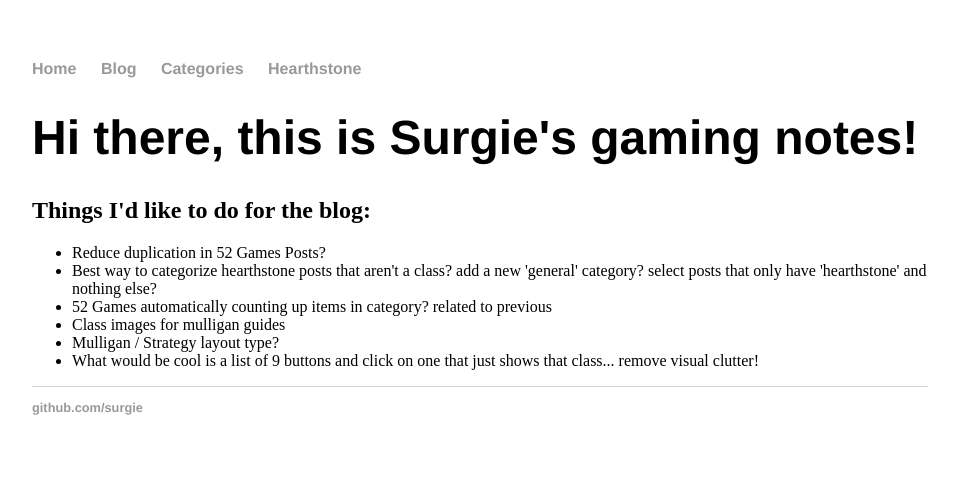
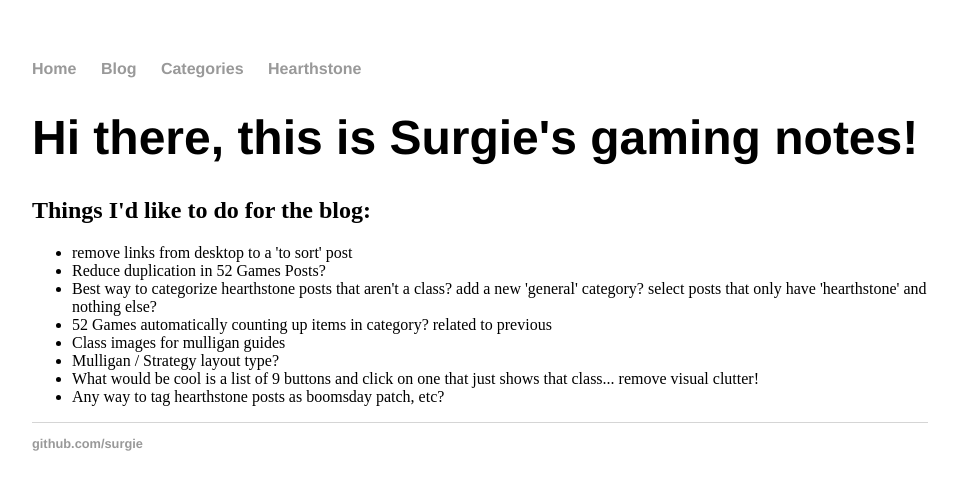
Before and after one commit to surgie/surgie.github.io, a Jekyll site: the page built from index.html, in a window 1280 px wide. Shown: the top 490 px of the page, without its empty margins (160-1117 px from the left). Built offline with Jekyll 4.4.1, drawn with Linux system fonts in a browser that asks for light colours.

Commit message:
More things to sort

```diff
--- a/index.html
+++ b/index.html
@@ -8,10 +8,12 @@ title: Surgie's Gaming Notes
 
 <h2>Things I'd like to do for the blog:</h2>
 <ul>
+    <li>remove links from desktop to a 'to sort' post</li>
     <li>Reduce duplication in 52 Games Posts?</li>
     <li>Best way to categorize hearthstone posts that aren't a class? add a new 'general' category? select posts that only have 'hearthstone' and nothing else?</li>
     <li>52 Games automatically counting up items in category? related to previous</li>
     <li>Class images for mulligan guides</li>
     <li>Mulligan / Strategy layout type?</li>
     <li>What would be cool is a list of 9 buttons and click on one that just shows that class... remove visual clutter!</li>
+    <li>Any way to tag hearthstone posts as boomsday patch, etc?</li>
 </ul>
```
Also changed, not shown: _posts/2018-10-12-evenlock.md (+1 -0 lines), _posts/2018-10-12-tosort.md (added, +23 -0 lines).
